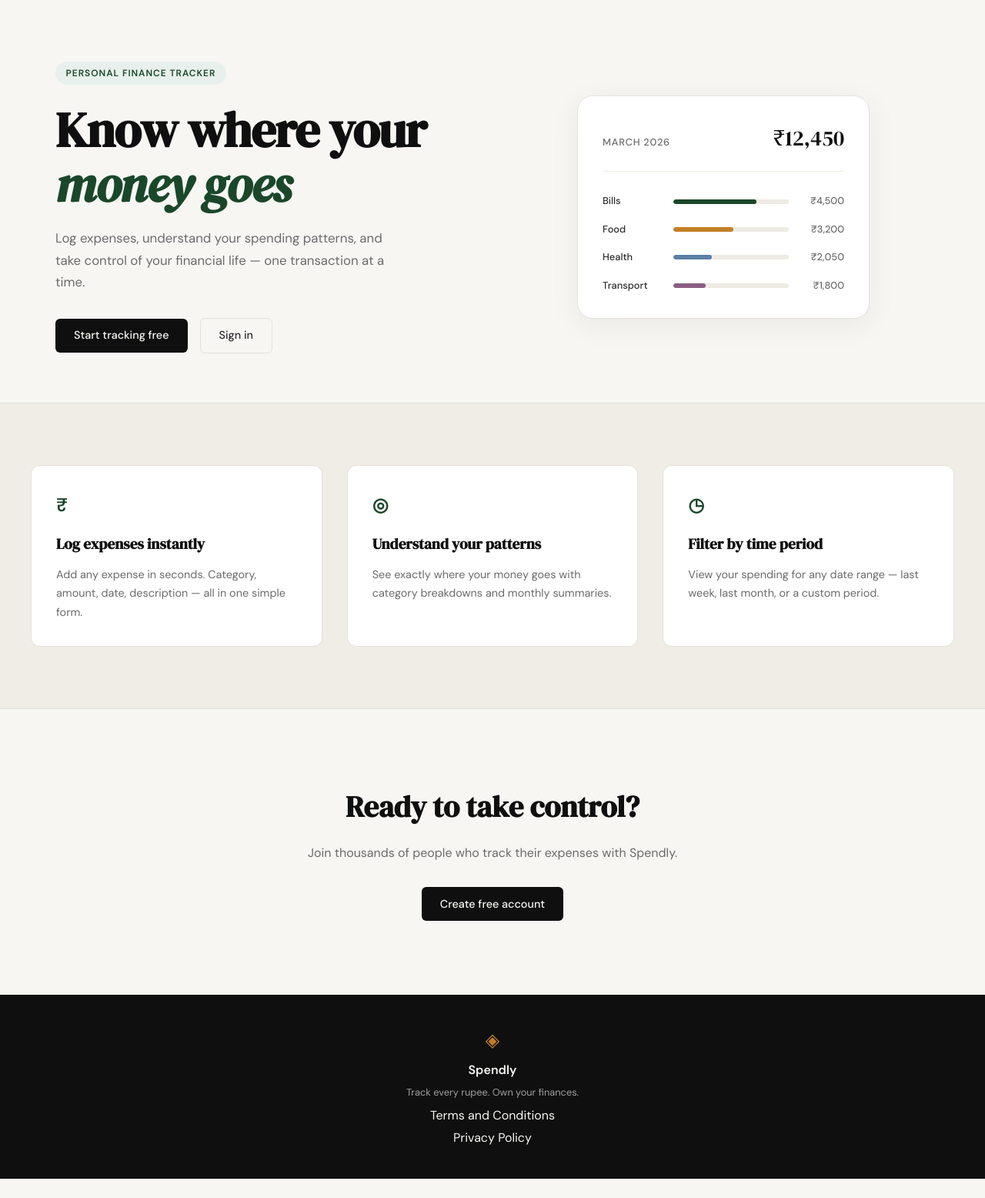
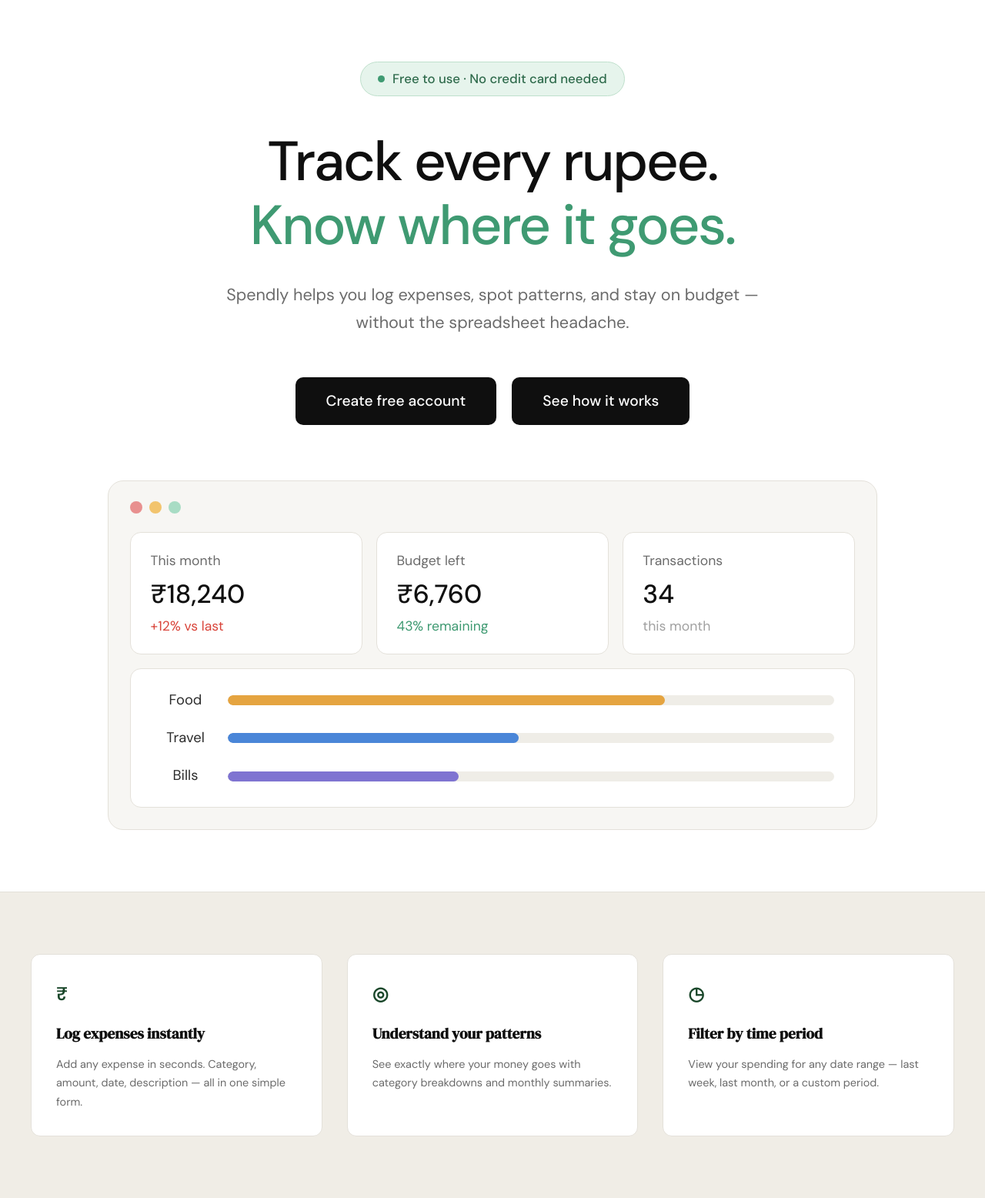
Before and after one commit to ankit-techthought/claude_spendly_project, a Flask app: page / in a window 1280 px wide. Shown: the part 61-1617 px from the top of the page at 77% size. Before the commit the page ends 1592 px from the top, so only its background shows below. Run offline with Flask 3, Linux system fonts and the light colour scheme.

Commit message:
how it works button code update

```diff
--- /dev/null
+++ b/static/css/landing.css
@@ -0,0 +1,264 @@
+/* ------------------------------------------------------------------ */
+/* Landing page — hero section                                         */
+/* ------------------------------------------------------------------ */
+
+.lp-hero {
+    --lp-green: #3f9a72;
+    --lp-green-dark: #2f6b4c;
+    --lp-mint: #e6f4ec;
+    --lp-mint-border: #bfe0cc;
+    --lp-red: #d9443a;
+
+    background: #ffffff;
+    padding: 5rem 1.5rem 5rem;
+}
+
+.lp-hero-inner {
+    max-width: 1000px;
+    margin: 0 auto;
+    text-align: center;
+}
+
+/* Badge */
+
+.lp-badge {
+    display: inline-flex;
+    align-items: center;
+    gap: 0.6rem;
+    background: var(--lp-mint);
+    border: 1px solid var(--lp-mint-border);
+    color: var(--lp-green-dark);
+    font-size: 1.05rem;
+    font-weight: 500;
+    padding: 0.5rem 1.4rem;
+    border-radius: 999px;
+    margin-bottom: 2.75rem;
+}
+
+.lp-badge-dot {
+    width: 9px;
+    height: 9px;
+    border-radius: 50%;
+    background: var(--lp-green);
+}
+
+/* Headline */
+
+.lp-title {
+    font-family: var(--font-body);
+    font-size: clamp(2.5rem, 6.5vw, 4.5rem);
+    font-weight: 500;
+    line-height: 1.15;
+    letter-spacing: -0.03em;
+    color: var(--ink);
+    margin-bottom: 2rem;
+}
+
+.lp-title-accent { color: var(--lp-green); }
+
+.lp-subtitle {
+    font-size: 1.35rem;
+    line-height: 1.65;
+    color: var(--ink-muted);
+    max-width: 720px;
+    margin: 0 auto 3.25rem;
+}
+
+/* Buttons */
+
+.lp-actions {
+    display: flex;
+    justify-content: center;
+    flex-wrap: wrap;
+    gap: 1.25rem;
+    margin-bottom: 4.5rem;
+}
+
+.lp-btn {
+    display: inline-block;
+    background: var(--ink);
+    color: #ffffff;
+    font-size: 1.2rem;
+    font-weight: 500;
+    padding: 1rem 2.5rem;
+    border-radius: 10px;
+    transition: background 0.2s;
+}
+
+.lp-btn:hover { background: var(--ink-soft); }
+
+button.lp-btn {
+    border: none;
+    font-family: inherit;
+    line-height: inherit;
+    cursor: pointer;
+}
+
+/* Video modal */
+
+.lp-modal {
+    position: fixed;
+    inset: 0;
+    z-index: 1000;
+    display: flex;
+    align-items: center;
+    justify-content: center;
+    padding: 1.5rem;
+    background: rgba(15, 15, 15, 0.75);
+}
+
+.lp-modal[hidden] { display: none; }
+
+.lp-modal-box {
+    position: relative;
+    width: 100%;
+    max-width: 900px;
+    background: #000000;
+    border-radius: 14px;
+    box-shadow: 0 20px 60px rgba(0, 0, 0, 0.5);
+}
+
+.lp-modal-video {
+    aspect-ratio: 16 / 9;
+    border-radius: 14px;
+    overflow: hidden;
+}
+
+.lp-modal-video iframe {
+    width: 100%;
+    height: 100%;
+    border: 0;
+    display: block;
+}
+
+.lp-modal-close {
+    position: absolute;
+    top: -0.75rem;
+    right: -0.75rem;
+    width: 2.5rem;
+    height: 2.5rem;
+    border: none;
+    border-radius: 50%;
+    background: #ffffff;
+    color: var(--ink);
+    font-size: 1.6rem;
+    line-height: 1;
+    cursor: pointer;
+    box-shadow: 0 4px 14px rgba(0, 0, 0, 0.3);
+}
+
+.lp-modal-close:hover { background: var(--paper-warm); }
+
+/* Dashboard preview */
+
+.lp-preview {
+    background: var(--paper);
+    border: 1px solid var(--border);
+    border-radius: 20px;
+    padding: 1.6rem 1.75rem 1.75rem;
+    text-align: left;
+}
+
+.lp-preview-dots {
+    display: flex;
+    gap: 0.55rem;
+    margin-bottom: 1.5rem;
+}
+
+.lp-dot {
+    width: 16px;
+    height: 16px;
+    border-radius: 50%;
+}
+
+.lp-dot-red    { background: #e8908f; }
+.lp-dot-yellow { background: #f2c46d; }
+.lp-dot-green  { background: #a8dcc4; }
+
+.lp-stats {
+    display: grid;
+    grid-template-columns: repeat(3, 1fr);
+    gap: 1.1rem;
+    margin-bottom: 1.1rem;
+}
+
+.lp-stat,
+.lp-bars {
+    background: #ffffff;
+    border: 1px solid var(--border);
+    border-radius: 14px;
+}
+
+.lp-stat {
+    display: flex;
+    flex-direction: column;
+    padding: 1.4rem 1.6rem;
+}
+
+.lp-stat-label {
+    font-size: 1.1rem;
+    color: var(--ink-muted);
+    margin-bottom: 0.6rem;
+}
+
+.lp-stat-value {
+    font-size: 2.1rem;
+    font-weight: 500;
+    line-height: 1.2;
+    color: var(--ink);
+    margin-bottom: 0.4rem;
+}
+
+.lp-stat-note {
+    font-size: 1.1rem;
+    color: var(--ink-faint);
+}
+
+.lp-note-up   { color: var(--lp-red); }
+.lp-note-good { color: var(--lp-green); }
+
+.lp-bars {
+    display: flex;
+    flex-direction: column;
+    gap: 1.25rem;
+    padding: 1.6rem 1.6rem 1.6rem 1rem;
+}
+
+.lp-bar-row {
+    display: grid;
+    grid-template-columns: 110px 1fr;
+    align-items: center;
+}
+
+.lp-bar-label {
+    font-size: 1.15rem;
+    color: var(--ink-soft);
+    text-align: center;
+}
+
+.lp-bar-track {
+    height: 13px;
+    background: #efede7;
+    border-radius: 999px;
+    overflow: hidden;
+}
+
+.lp-bar {
+    height: 100%;
+    border-radius: 999px;
+}
+
+.lp-bar-food   { background: #e5a440; }
+.lp-bar-travel { background: #4a86d8; }
+.lp-bar-bills  { background: #7f74d1; }
+
+/* Responsive */
+
+@media (max-width: 700px) {
+    .lp-hero { padding: 3rem 1rem; }
+    .lp-subtitle { font-size: 1.1rem; }
+    .lp-btn { width: 100%; text-align: center; }
+    .lp-stats { grid-template-columns: 1fr; }
+    .lp-bar-row { grid-template-columns: 70px 1fr; }
+    .lp-bar-label { font-size: 1rem; }
+}
--- a/templates/landing.html
+++ b/templates/landing.html
@@ -2,64 +2,99 @@
 
 {% block title %}Spendly — Track Every Rupee{% endblock %}
 
+{% block head %}
+<link rel="stylesheet" href="{{ url_for('static', filename='css/landing.css') }}">
+{% endblock %}
+
 {% block content %}
 
-<section class="hero">
-    <div class="hero-inner">
-        <div class="hero-badge">Personal Finance Tracker</div>
-        <h1 class="hero-title">
-            Know where your<br>
-            <em>money goes</em>
+<section class="lp-hero">
+    <div class="lp-hero-inner">
+        <div class="lp-badge">
+            <span class="lp-badge-dot"></span>
+            Free to use · No credit card needed
+        </div>
+
+        <h1 class="lp-title">
+            Track every rupee.<br>
+            <span class="lp-title-accent">Know where it goes.</span>
         </h1>
-        <p class="hero-subtitle">
-            Log expenses, understand your spending patterns,
-            and take control of your financial life —
-            one transaction at a time.
+
+        <p class="lp-subtitle">
+            Spendly helps you log expenses, spot patterns, and stay
+            on budget — without the spreadsheet headache.
         </p>
-        <div class="hero-actions">
-            <a href="{{ url_for('register') }}" class="btn-primary">Start tracking free</a>
-            <a href="{{ url_for('login') }}" class="btn-ghost">Sign in</a>
+
+        <div class="lp-actions">
+            <a href="{{ url_for('register') }}" class="lp-btn">Create free account</a>
+            <button type="button" class="lp-btn" id="how-it-works-btn"
+                    aria-haspopup="dialog" aria-controls="video-modal">See how it works</button>
         </div>
-    </div>
-    <div class="hero-visual">
-        <div class="mock-card">
-            <div class="mock-card-header">
-                <span class="mock-label">March 2026</span>
-                <span class="mock-total">₹12,450</span>
+
+        <div class="lp-preview">
+            <div class="lp-preview-dots" aria-hidden="true">
+                <span class="lp-dot lp-dot-red"></span>
+                <span class="lp-dot lp-dot-yellow"></span>
+                <span class="lp-dot lp-dot-green"></span>
             </div>
-            <div class="mock-bars">
-                <div class="mock-bar-row">
-                    <span class="mock-cat">Bills</span>
-                    <div class="mock-bar-track">
-                        <div class="mock-bar" style="width: 72%"></div>
+
+            <div class="lp-stats">
+                <div class="lp-stat">
+                    <span class="lp-stat-label">This month</span>
+                    <span class="lp-stat-value">₹18,240</span>
+                    <span class="lp-stat-note lp-note-up">+12% vs last</span>
+                </div>
+                <div class="lp-stat">
+                    <span class="lp-stat-label">Budget left</span>
+                    <span class="lp-stat-value">₹6,760</span>
+                    <span class="lp-stat-note lp-note-good">43% remaining</span>
+                </div>
+                <div class="lp-stat">
+                    <span class="lp-stat-label">Transactions</span>
+                    <span class="lp-stat-value">34</span>
+                    <span class="lp-stat-note">this month</span>
+                </div>
+            </div>
+
+            <div class="lp-bars">
+                <div class="lp-bar-row">
+                    <span class="lp-bar-label">Food</span>
+                    <div class="lp-bar-track">
+                        <div class="lp-bar lp-bar-food" style="width: 72%"></div>
                     </div>
-                    <span class="mock-amt">₹4,500</span>
                 </div>
-                <div class="mock-bar-row">
-                    <span class="mock-cat">Food</span>
-                    <div class="mock-bar-track">
-                        <div class="mock-bar mock-bar-2" style="width: 52%"></div>
+                <div class="lp-bar-row">
+                    <span class="lp-bar-label">Travel</span>
+                    <div class="lp-bar-track">
+                        <div class="lp-bar lp-bar-travel" style="width: 48%"></div>
                     </div>
-                    <span class="mock-amt">₹3,200</span>
                 </div>
-                <div class="mock-bar-row">
-                    <span class="mock-cat">Health</span>
-                    <div class="mock-bar-track">
-                        <div class="mock-bar mock-bar-3" style="width: 33%"></div>
+                <div class="lp-bar-row">
+                    <span class="lp-bar-label">Bills</span>
+                    <div class="lp-bar-track">
+                        <div class="lp-bar lp-bar-bills" style="width: 38%"></div>
                     </div>
-                    <span class="mock-amt">₹2,050</span>
-                </div>
-                <div class="mock-bar-row">
-                    <span class="mock-cat">Transport</span>
-                    <div class="mock-bar-track">
-                        <div class="mock-bar mock-bar-4" style="width: 28%"></div>
-                    </div>
-                    <span class="mock-amt">₹1,800</span>
                 </div>
             </div>
         </div>
     </div>
 </section>
+
+<div class="lp-modal" id="video-modal" role="dialog" aria-modal="true"
+     aria-label="How Spendly works" hidden>
+    <div class="lp-modal-box">
+        <button type="button" class="lp-modal-close" id="video-modal-close"
+                aria-label="Close video">&times;</button>
+        <div class="lp-modal-video">
+            {# Placeholder video — replace the ID in data-src with the real one #}
+            <iframe id="video-modal-iframe"
+                    data-src="https://www.youtube.com/embed/aqz-KE-bpKQ?autoplay=1&rel=0"
+                    title="How Spendly works"
+                    allow="accelerometer; autoplay; clipboard-write; encrypted-media; gyroscope; picture-in-picture"
+                    allowfullscreen></iframe>
+        </div>
+    </div>
+</div>
 
 <section class="features">
     <div class="features-inner">
@@ -90,3 +125,42 @@
 </section>
 
 {% endblock %}
+
+{% block scripts %}
+<script>
+(function () {
+    const openBtn = document.getElementById("how-it-works-btn");
+    const modal = document.getElementById("video-modal");
+    const closeBtn = document.getElementById("video-modal-close");
+    const iframe = document.getElementById("video-modal-iframe");
+
+    function openModal() {
+        // Load the video only when opened, so it starts playing here
+        iframe.src = iframe.dataset.src;
+        modal.hidden = false;
+        document.body.style.overflow = "hidden";
+        closeBtn.focus();
+    }
+
+    function closeModal() {
+        // Swapping in a blank page unloads the player, which stops playback completely
+        iframe.src = "about:blank";
+        modal.hidden = true;
+        document.body.style.overflow = "";
+        openBtn.focus();
+    }
+
+    openBtn.addEventListener("click", openModal);
+    closeBtn.addEventListener("click", closeModal);
+
+    // Clicking the dark overlay (outside the box) closes the modal
+    modal.addEventListener("click", function (event) {
+        if (event.target === modal) closeModal();
+    });
+
+    document.addEventListener("keydown", function (event) {
+        if (event.key === "Escape" && !modal.hidden) closeModal();
+    });
+})();
+</script>
+{% endblock %}
```
